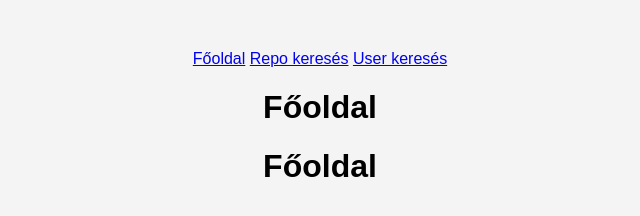
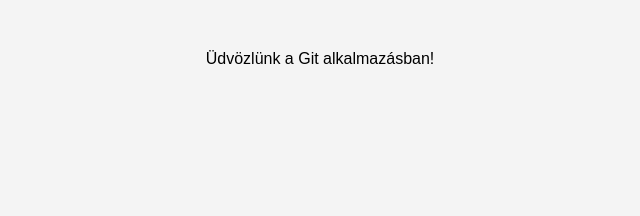
Before and after one commit to szabozsombor15/Webtech, a plain HTML site: page index4.html in a window 1280 px wide. Shown: the whole page, without its empty margins (320-960 px from the left). Drawn offline with Linux system fonts and the light colour scheme.

Commit message:
7. gyak
Removed duplicate HTML structure and updated script references.

```diff
--- a/index4.html
+++ b/index4.html
@@ -1,41 +1,15 @@
 <!DOCTYPE html>
-<html lang="hu">
-<head>
-    <meta charset="UTF-8"><!DOCTYPE html>
 <html lang="hu">
 <head>
     <meta charset="UTF-8">
     <title>Főoldal</title>
-    <link rel="stylesheet" href="style2.css">
+    <link rel="stylesheet" href="style.css">
 </head>
-<body onload="loadNavbar()">
+<body>
 
-<div id="navbar-container"></div>
+<p>Üdvözlünk a Git alkalmazásban!</p>
 
-<div class="container">
-    <div class="card">
-        <h1>Főoldal</h1>
-    </div>
-</div>
-
-<script src="script2.js"></script>
+<script src="app.js"></script>
 
 </body>
 </html>
-    <title>Főoldal</title>
-    <link rel="stylesheet" href="style.css">
-</head>
-<body onload="loadNavbar()">
-
-<div id="navbar-container"></div>
-
-<div class="container">
-    <div class="card">
-        <h1>Főoldal</h1>
-    </div>
-</div>
-
-<script src="script2.js"></script>
-
-</body>
-</html>
```
